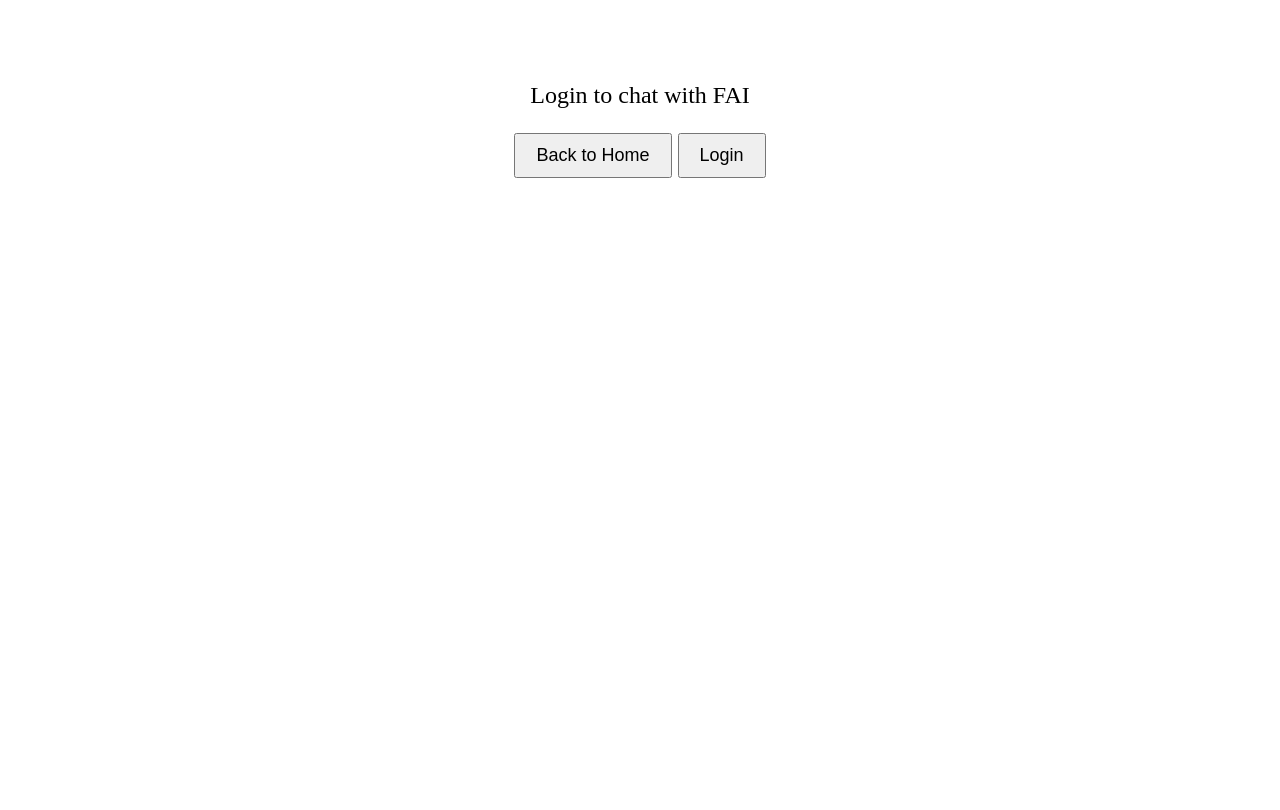
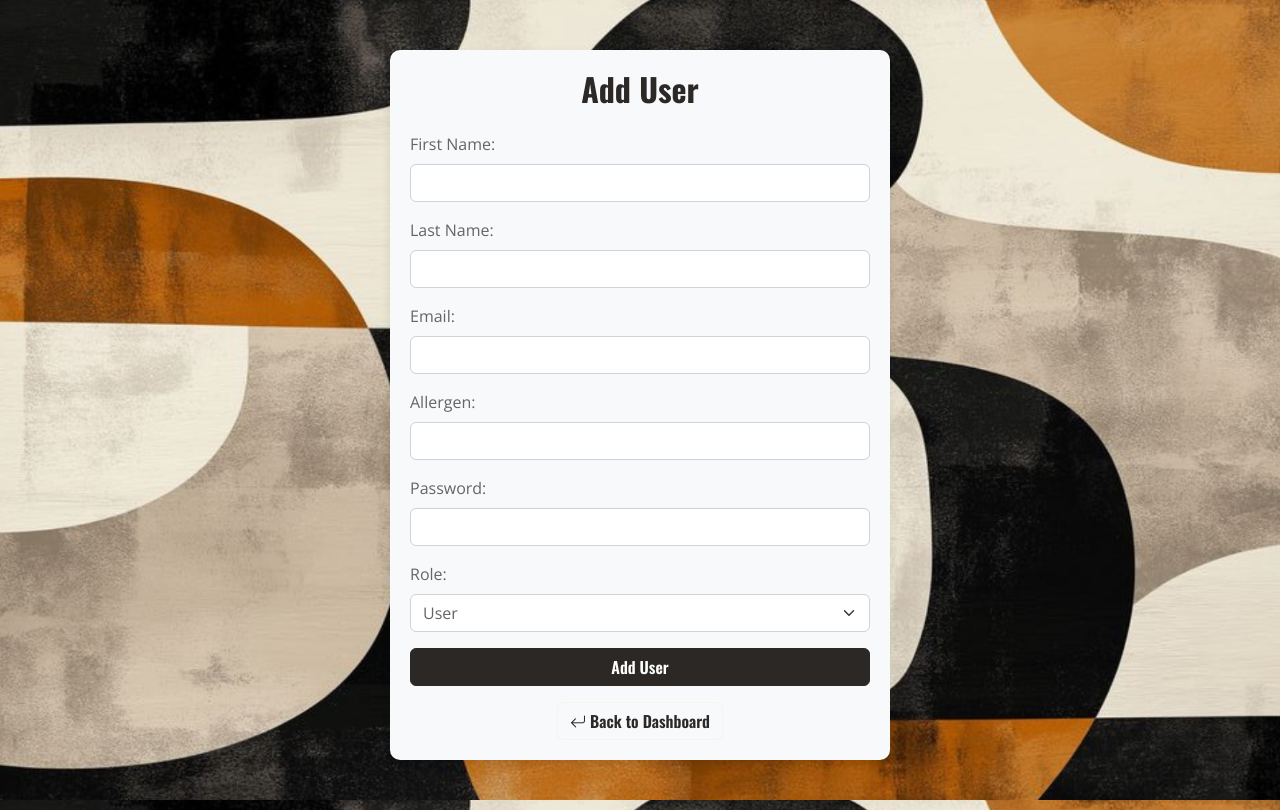
Before and after one commit to PATSDO/FOODAI, a PHP site: page /chat/add_user.php in a window 1280 px wide. Before the commit the page ends 178 px from the top, so only its background shows below. Run offline with PHP 8.4, Linux system fonts and the light colour scheme; some libraries are stand-ins or nearby versions.

Commit message:
Update add_user.php

```diff
--- a/add_user.php
+++ b/add_user.php
@@ -1,46 +1,22 @@
+<?php
+session_start();
+require 'db_connection.php';
+if ($_SERVER['REQUEST_METHOD'] === 'POST') {
+    $first_name = mysqli_real_escape_string($conn, $_POST['first_name']);
+    $last_name = mysqli_real_escape_string($conn, $_POST['last_name']);
+    $email = mysqli_real_escape_string($conn, $_POST['email']);
+    $allergen = mysqli_real_escape_string($conn, $_POST['allergen']);
+    $role = mysqli_real_escape_string($conn, $_POST['role']);
+    $password = password_hash($_POST['password'], PASSWORD_DEFAULT); // Hash the password
 
-<?php include 'db_connection.php'; ?>
-
-
-<?php
-
-
-session_start();
-
-
-include 'db_connection.php';
-
-
-
-
-
-// Stops the user in interacting with FAI
-
-
-if (!isset($_SESSION['first_name'])) {
-
-
-    echo "<div style='text-align: center; padding: 50px; font-size: 24px;'>
-
-
-            <p>Login to chat with FAI</p>
-
-
-            <a href='index.php'><button style='font-size: 18px; padding: 10px 20px;' class='btn btn-primary'>Back to Home</button></a>
-
-
-            <a href='login.php'><button style='font-size: 18px; padding: 10px 20px;' class='btn btn-primary'>Login</button></a>
-
-
-          </div>";
-
-
-    exit(); // Stop further execution
-
-
+    $query = "INSERT INTO users (first_name, last_name, email, allergen, password_hash, role)
+              VALUES ('$first_name', '$last_name', '$email', '$allergen', '$password', '$role')";
+    if (mysqli_query($conn, $query)) {
+        echo "<script>alert('User added successfully!'); window.location='admin_dashboard.php';</script>";
+    } else {
+        echo "Error: " . mysqli_error($conn);
+    }
 }
-
-
 ?>
 <!DOCTYPE html>
 <html lang="en">
```
